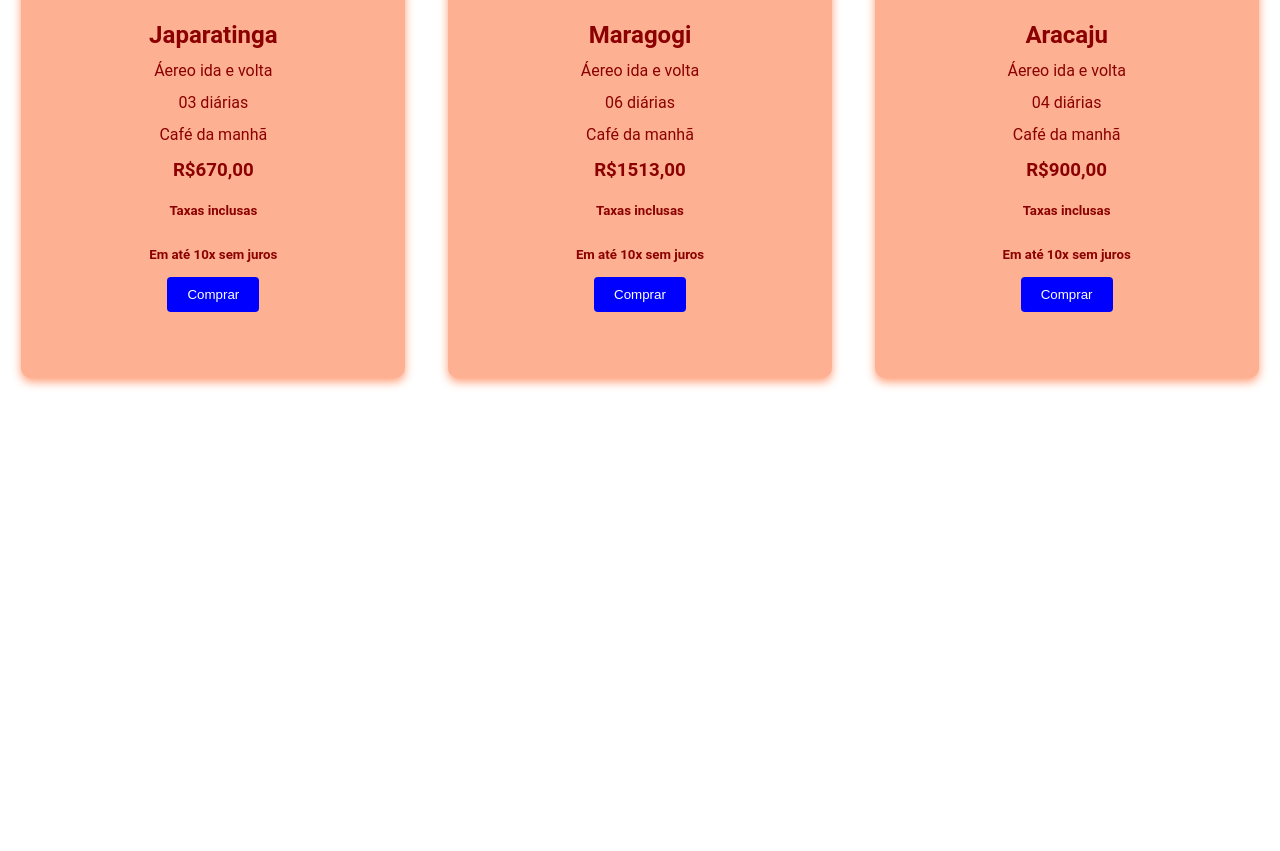
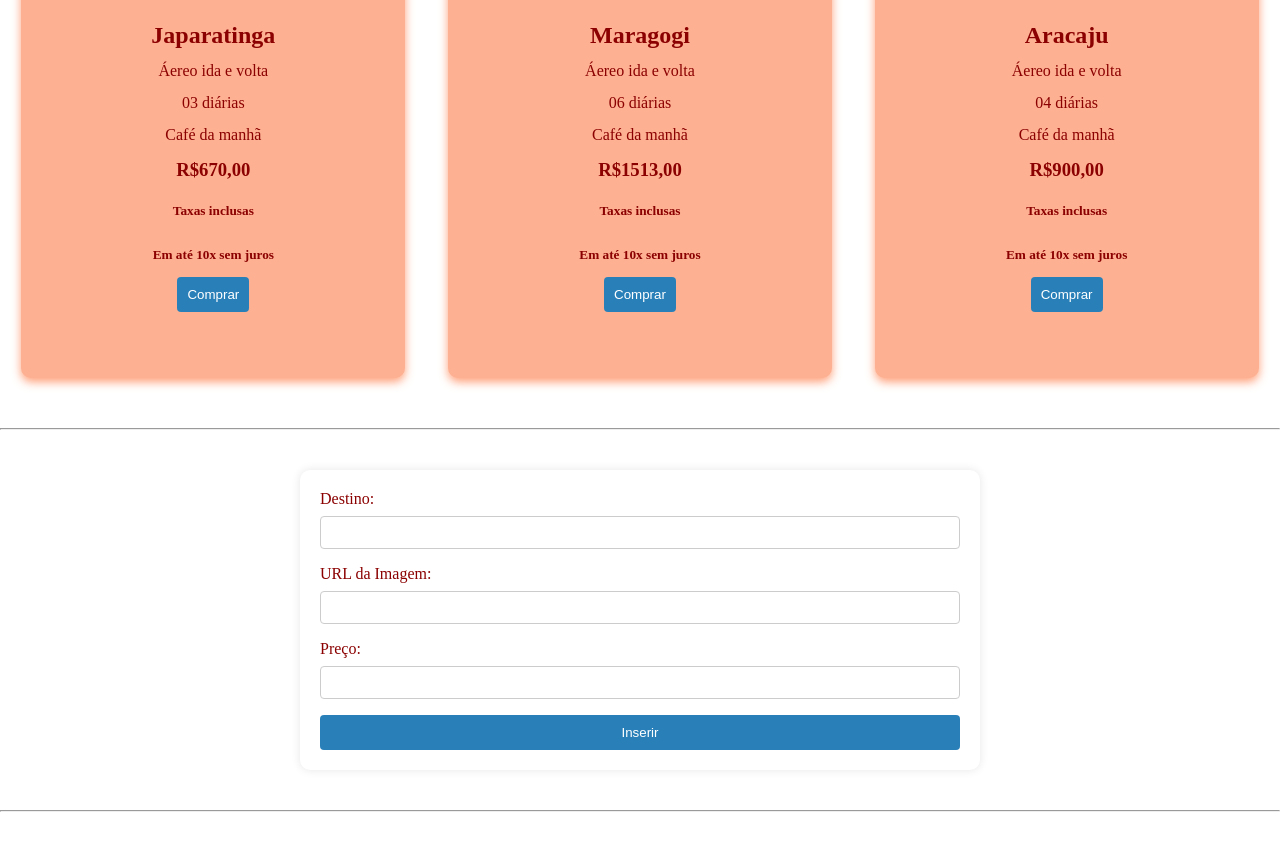
Before and after one commit to raisimoes/Front-end, a plain HTML site: page IP-004/Turismo_Atualizado/Turismo.html in a window 1280 px wide. Shown: the part 245-1096 px from the top of the page. Before the commit the page ends 800 px from the top, so only its background shows below. Drawn offline with Linux system fonts and the light colour scheme.

Commit message:
IP-004 parcial

```diff
--- /dev/null
+++ b/IP-004/Turismo_Atualizado/Script.js
@@ -0,0 +1,47 @@
+document.addEventListener("DOMContentLoaded", function () {
+    var botoes = document.querySelectorAll('.destino button');
+
+    buttons.forEach(function(button) {
+        button.addEventListener('click', function () {
+            var nomeDestino = this.closest('.destino').querySelector('h2').textContent;
+            var caracteristicasInclusas = this.closest('.destino').querySelectorAll('p:not(:first-of-type):not(:last-of-type)').textContent;
+            var preco = this.closest('.destino').querySelector('h3').textContent;
+            var taxasInclusas = this.closest('.destino').querySelector('h5:first-of-type').textContent;
+            var pagamento = this.closest('.destino').querySelector('h5:last-of-type').textContent;
+
+            var pacoteViagem = {
+                destino: nomeDestino,
+                caracteristicas: caracteristicasInclusas,
+                preco: preco,
+                taxasInclusas: taxasInclusas,
+                formaPagamento: formaPagamento
+            };
+
+            console.log(pacoteViagem);
+        });
+    });
+
+    function inserirItem() {
+        var destino = document.getElementById('destino').value;
+        var urlImagem = document.getElementById('imagemURL').value;
+        var detalhes = document.getElementById('detalhes').value;
+
+        var itemViagem = document.createElement('div');
+        itemViagem.className = 'roteiro-viagens';
+
+        itemViagem.innerHTML = `
+        <img src="${urlImagem}" alt="${destino}">
+        <div class="destino-info">
+            <h2>${destino}</h2>
+            <p>${detalhes}</p>
+        </div>
+        `;
+
+        var containerDestinos = document.querySelector('.container-destinos');
+        containerDestinos.appendChild(itemViagem);
+
+        document.getElementById('destination').value = '';
+        document.getElementById('imagemURL').value = '';
+        document.getElementById('detalhes').value = '';
+    }
+})
--- /dev/null
+++ b/IP-004/Turismo_Atualizado/Stylee.css
@@ -0,0 +1,103 @@
+body {
+    font-family: 'Montserrat' sans-serif;
+    margin: 0;
+    padding: 0;
+    box-sizing: border-box;
+    color: darkred;
+}
+
+    .destinos-container {
+        display: flex;
+        justify-content: space-around;
+        flex-wrap: nowrap;
+    }
+
+    .destino {
+        width: 30%;
+        margin: 10px;
+        box-shadow: 0 4px 10px lightsalmon;
+        transition: transform 0.3s ease-in-out;
+        background-color: rgb(253, 176, 146);
+        border-radius: 10px;
+    }
+
+    .destino:hover {
+        transform: scale(1.05);
+    }
+
+    .destino img {
+        padding: 8.5px;
+        width: 92%;
+        height: 35%;
+        object-fit: cover;
+        border-radius: 10%;
+    }
+
+    .destino-info {
+        padding: 15px;
+        display: flex;
+        flex-direction: column;
+        justify-content: center;
+        align-items: center;
+        line-height: 0.0;
+    }
+
+    button {
+        padding: 10px 20px;
+        background-color: blue;
+        color: #fff;
+        border: none;
+        border-radius: 4px;
+        cursor: pointer;
+        transition: background-color 0.3s ease-in-out, color o.3s ease-in-out;
+    }
+
+    button:hover {
+        background-color: #2980b9;
+        color: #fff;
+        cursor: pointer;
+        background-color: #2c3e50;
+    }
+
+    button:active {
+        transform: scale(0.95);
+    }
+
+    .form-container {
+        width: 50%;
+        margin: 20px auto;
+        padding: 20px;
+        background-color: #fff;
+        border-radius: 10px;
+        box-shadow: 0 0 10px rgba(0, 0, 0, 0.1);
+    }
+
+    form {
+        display: flex;
+        flex-direction: column;
+    }
+
+    label {
+        margin-bottom: 8px;
+    }
+
+    input, textarea {
+    padding: 8px;
+    margin-bottom: 16px;
+    border: 1px solid #ccc;
+    border-radius: 4px;
+    }
+
+    button {
+        padding: 10px;
+        background-color: #2980b9;
+        color: #fff;
+        border: none;
+        border-radius: 4px;
+        cursor: pointer;
+        transition: background-color 0.3s ease-in-out;
+    }
+
+    hr {
+        margin: 40px 0;
+    }
--- a/IP-004/Turismo_Atualizado/Turismo.html
+++ b/IP-004/Turismo_Atualizado/Turismo.html
@@ -1,27 +1,14 @@
-<!-- Criação de um design para ser utilizado por uma agência de turismo.
-A tarefa consiste em criar uma classe de destinos, na qual deve incluir:
-[o nome do destino, a imagem principal do destino, o que está incluso no
-pacote, o preço e se as taxas estão inclusas ou não, a forma de pagamento
-e por fim o botão de comprar. O design deve ser flexível e deve ser capaz
-de abrigar 3 destinos quando a janela possuir uma largura maior que 1200px
-como ilustrado na Figura 1. -->
-
 <!DOCTYPE html>
 <html lang="en">
 <head>
     <meta charset="UTF-8">
     <meta name="viewport" content="width=device-width, initial-scale=1.0">
-    <link rel="stylesheet" href="Style.css">
+    <link rel="stylesheet" href="Stylee.css">
     <title>Agência de Turismo</title>
-    <link rel="stylesheet">
-    <link href="https://fonts.google.com/share?selection.family=Montserrat:wght@200|Oswald|Roboto">
 
 </head>
 <body>
-    <!-- contêiner divisor dos destinos -->
     <div class="destinos-container">
-
-        <!-- contêiner divisor do destino 1 -->
         <div class="destino">
             <img src="https://www.japaratingaresort.com.br/img/gallery/home/japaratinga-lounge-resort-piscinas-naturais-mobile.jpg" alt="Destino 1">
             <div class="destino-info">
@@ -36,7 +23,6 @@ como ilustrado na Figura 1. -->
             </div>
         </div>
 
-        <!-- contêiner divisor do destino 2 -->
         <div class="destino">
             <img src="https://www.recifepasseios.com.br/blog/wp-content/uploads/2022/07/caminho-praia-maragogi.jpg" alt="Destino 2">
             <div class="destino-info">
@@ -51,7 +37,6 @@ como ilustrado na Figura 1. -->
             </div>
         </div>
 
-        <!-- contêiner divisor do destino 3 -->
         <div class="destino">
             <img src="https://i0.wp.com/blog.brightcities.city/wp-content/uploads/2021/04/img-aracaju-1.jpeg?resize=492%2C587&ssl=1" alt="Destino 3">
             <div class="destino-info">
@@ -66,5 +51,30 @@ como ilustrado na Figura 1. -->
             </div>
         </div>
     </div>
+
+    <hr>
+
+    <div class="form-container">
+        <form id="formViagem">
+            <label for="destino">Destino:</label>
+            <input type="text" id="destino" name="destino" required>
+
+            <label for="urlImagem">URL da Imagem:</label>
+            <input type="text" id="urlImagem" name="urlImagem" required>
+
+            <label for="detalhes">Preço:</label>
+            <input id="detalhes" name="detalhes" required></textarea>
+
+            <button type="button" onclick="inserirItem()">Inserir</button>
+        </form>
+    </div>
+
+    <hr>
+
+    <div class="destinos-container" id="destinosContainer">
+
+    </div>
+
+    <script src="Script.js"></script>
 </body>
 </html>
```
